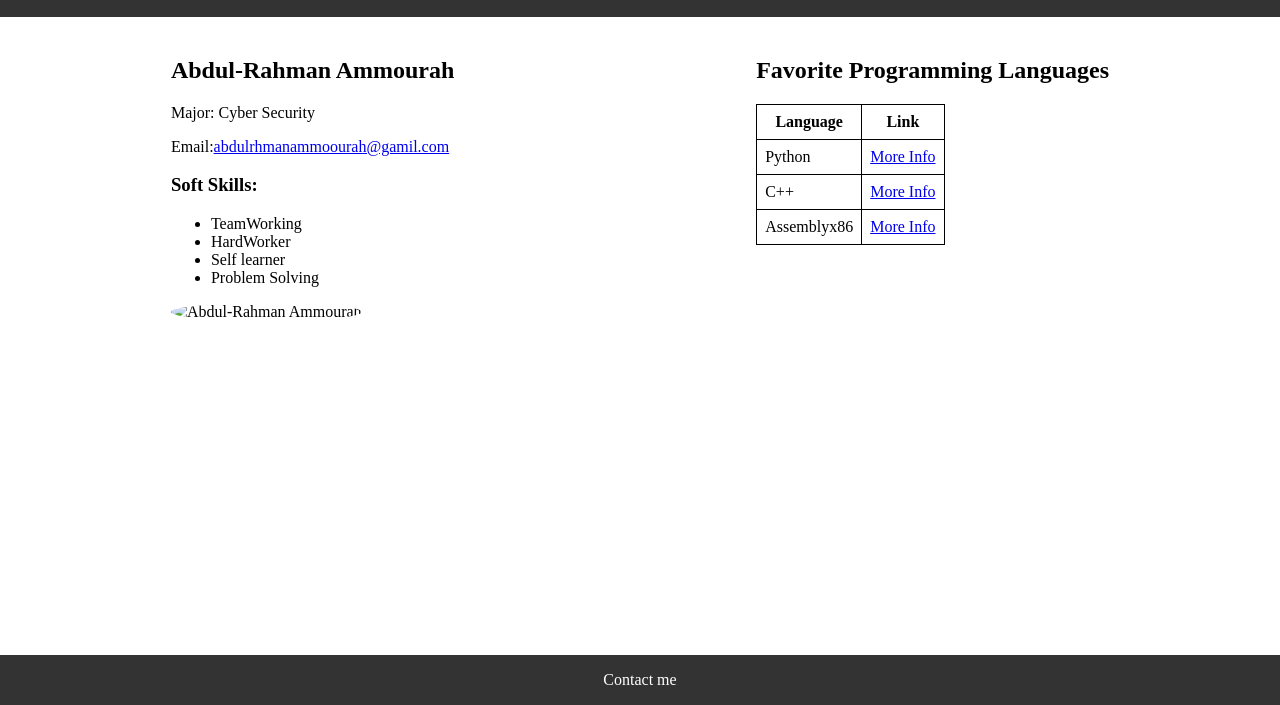
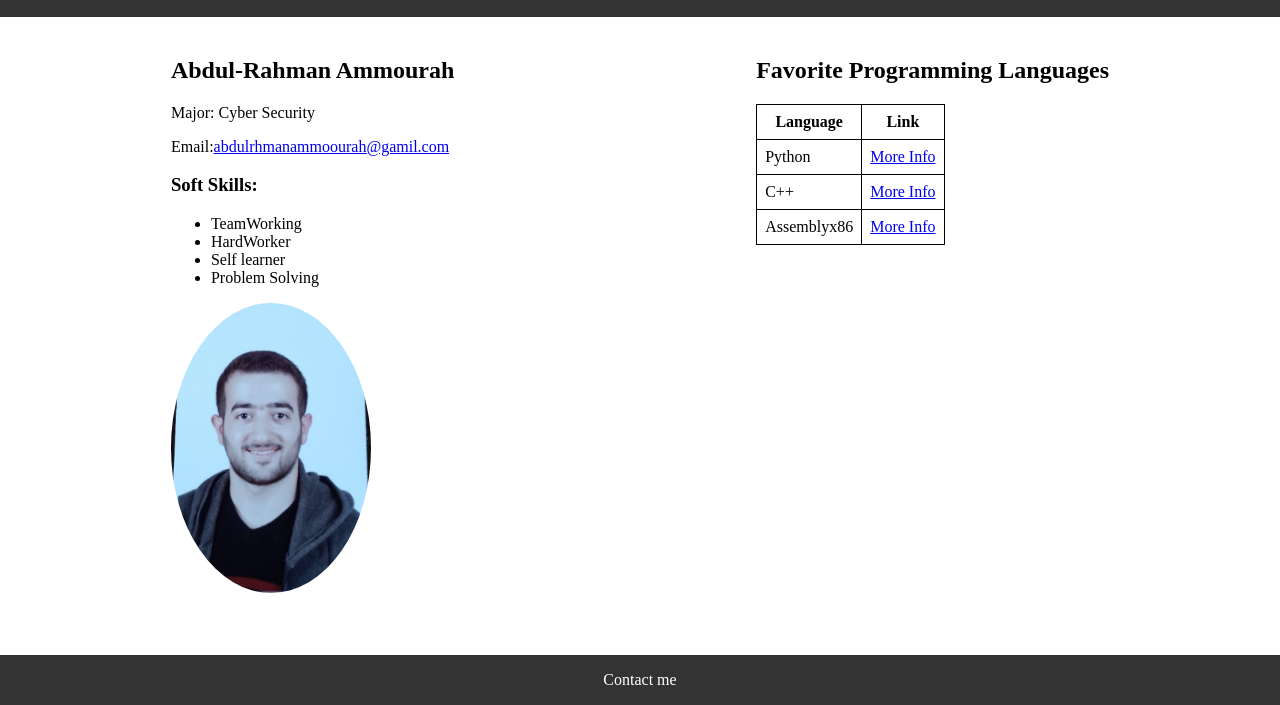
Before and after one commit to lilcooler/Abdul-Rahman-151635, a plain HTML site: page index.html in a window 1280 px wide. Shown: the part 95-800 px from the top of the page. Drawn offline with Linux system fonts and the light colour scheme.

Commit message:
Update index.html

```diff
--- a/index.html
+++ b/index.html
@@ -22,7 +22,7 @@
                 <li>Self learner</li>
                 <li>Problem Solving</li>
             </ul>
-            <img src="your-image.jpg" alt="Abdul-Rahman Ammourah">
+            <img src="imgae.jpg" alt="Abdul-Rahman Ammourah">
         </div>
         <div class="languages">
             <h2>Favorite Programming Languages</h2>
```
